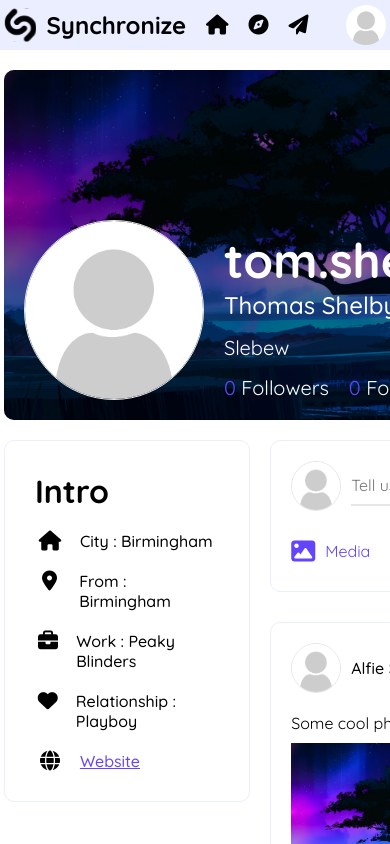
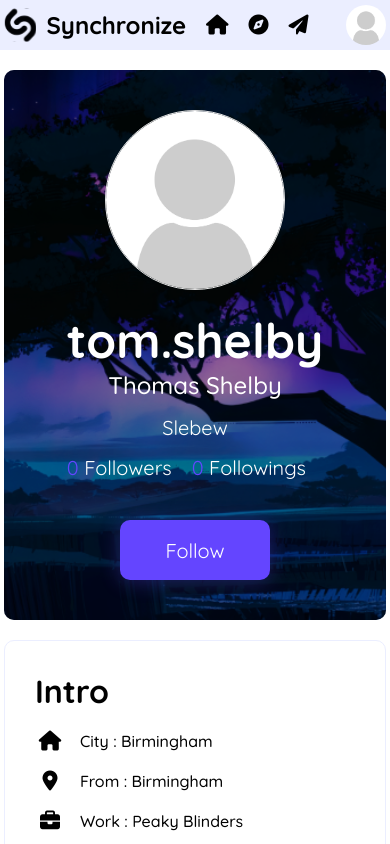
Before and after one commit to AlvaJufinto/mern-social-media, a React (Create React App) app: page /chat in a window 390 px wide. Built offline with nearby package versions, Linux system fonts and the light colour scheme.

Commit message:
DONE: Profile page mobile view

```diff
--- a/src/pages/Profile.jsx
+++ b/src/pages/Profile.jsx
@@ -13,7 +13,7 @@
 import './../styles/pages-css/profile.css';
 
 const Profile = () => {
-  const [isSelf, setIsSelf] = useState(true);
+  const [isSelf, setIsSelf] = useState(false);
 
   return (
     <>
@@ -76,21 +76,23 @@
         </div>
         <div className="Profile__right-side">
           <div className="UserList-global">
+            <h2 className="UserList-global__title">Followers</h2>
+            <div className="UserList-global__list">
+              <Link to="/:username" >
+                <img className="UserList-global__image" src={noAvatar} alt="bruh" />
+              </Link>
+              <h3 className="UserList-global__username" title="Alfie Solomons">Alfie Solomons</h3>
+              {isSelf && <p className="Home__UserList__unfollow UserList-global__addition">Unfollow</p>}
+            </div>
+          </div>
+          <div className="UserList-global">
             <h2 className="UserList-global__title">Followings</h2>
             <div className="UserList-global__list">
               <Link to="/:username" >
                 <img className="UserList-global__image" src={noAvatar} alt="bruh" />
               </Link>
               <h3 className="UserList-global__username" title="Alfie Solomons">Alfie Solomons</h3>
-            </div>
-          </div>
-          <div className="UserList-global">
-            <h2 className="UserList-global__title">Followers</h2>
-            <div className="UserList-global__list">
-              <Link to="/:username" >
-                <img className="UserList-global__image" src={noAvatar} alt="bruh" />
-              </Link>
-              <h3 className="UserList-global__username" title="Alfie Solomons">Mackenzie</h3>
+              {isSelf && <p className="Home__UserList__unfollow UserList-global__addition">Unfollow</p>}
             </div>
           </div>
         </div>
--- a/src/styles/pages-css/profile.css
+++ b/src/styles/pages-css/profile.css
@@ -41,8 +41,9 @@
 .Profile__bio__Button {
     margin-left: auto;
     font-size: 1.25rem;
-    padding: 0 30px;
+    width: 150px;
     height: 60px;
+
 }
 .Profile__bio__Username {
     font-size: 3rem;
@@ -102,6 +103,27 @@
     flex: 2;
 }
 
+@media (max-width: 768px) {
+    .Profile__banner-container {
+        height: 550px;
+    }
+    .Profile__bottom-container  {
+       flex-direction: column;
+    }
+    .Profile__bottom-container__Intro {
+        width: 100%;
+    }
+    .Profile__banner-container__Content {
+        flex-direction: column;
+        align-items: center;
+        justify-content: center;
+        text-align: center;
+    }
+    .Profile__bio__Button {
+        margin: 20px 0 0 0;
+    }
+}
+
 @media (max-width: 1023px) {
     .Profile__right-side {
         display: none;
```
